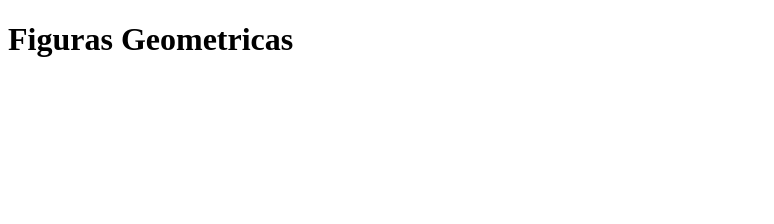
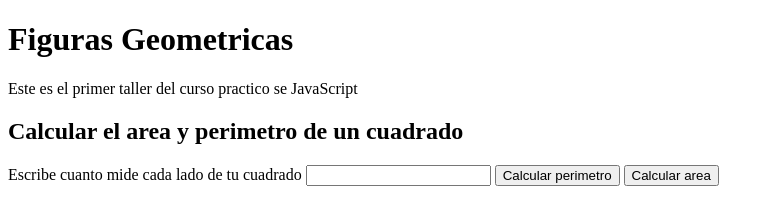
Before and after one commit to OrduXXZ05/cursoPracticoJS2.0, a plain HTML site: page figuras.html in a window 1280 px wide. Shown: the whole page, without its empty margins (0-774 px from the left). Drawn offline with Linux system fonts and the light colour scheme.

Commit message:
Integre funcionalidad de JS con el HTML para el area y perimetro del cuadrado

```diff
--- a/figuras.html
+++ b/figuras.html
@@ -11,6 +11,26 @@
         <h1>
             Figuras Geometricas
         </h1>
+        <p>
+            Este es el primer taller del curso practico se JavaScript
+        </p>
     </header>
+    <section>
+        <h2>
+            Calcular el area y perimetro de un cuadrado
+        </h2>
+        <form action="">
+            <label for="inputCuadrado">
+                Escribe cuanto mide cada lado de tu cuadrado
+            </label>
+            <input id="inputCuadrado" type="number">
+            <button type="button" onclick="calcularPerimetroCuadrado()">
+                Calcular perimetro
+            </button>
+            <button type="button" onclick="calcularAreaCuadrado()">
+                Calcular area
+            </button>
+        </form>
+    </section>
 </body>
 </html>
--- a/figuras.js
+++ b/figuras.js
@@ -1,6 +1,6 @@
 
 function perimetroCuadrado(lado) {
-    return lado * 4;
+    return Number(lado) * 4;
 }
 
 function areaCuadrado(lado) {
@@ -10,8 +10,6 @@ function areaCuadrado(lado) {
 function perimetroTriangulo(lado1, lado2, base) {
     return lado1 + lado2 + base;
 }
-
-const areaTriangulo = (baseTriangulo * alturaTriangulo) / 2;
 
 function areaTriangulo(base, altura) {
     return (base * altura) / 2;
@@ -33,3 +31,22 @@ function circunferenciaCirculo(radio) {
 function areaCirculo(radio) {
     return (Math.pow(radio, 2) * PI);
 }
+
+//Aqui interactuamos con HTML
+
+function calcularPerimetroCuadrado() {
+    const input = document.getElementById("inputCuadrado");
+    const value = input.value;
+
+    const perimetro = perimetroCuadrado(value);
+    alert(perimetro);
+}
+
+
+function calcularAreaCuadrado() {
+    const input = document.getElementById("inputCuadrado");
+    const value = input.value;
+
+    const area = areaCuadrado(value);
+    alert(area);
+}
```
